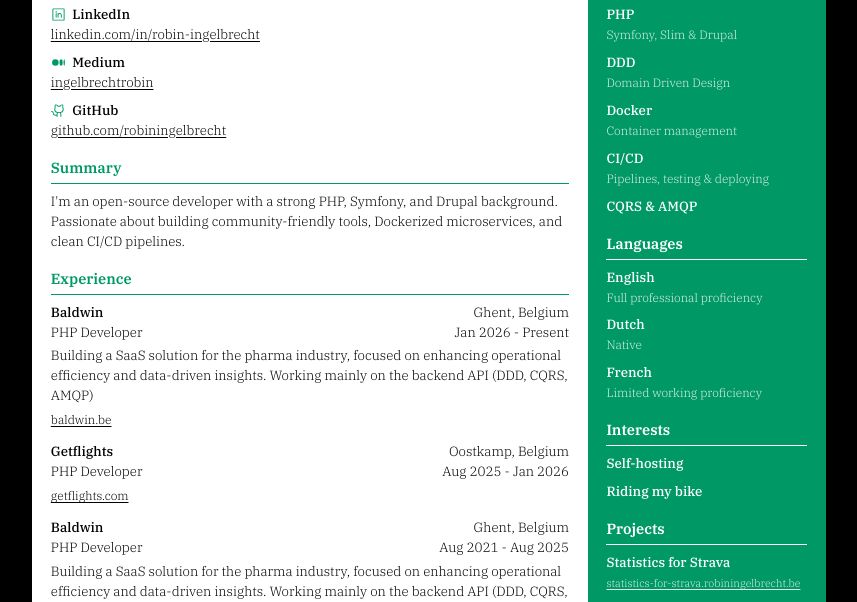
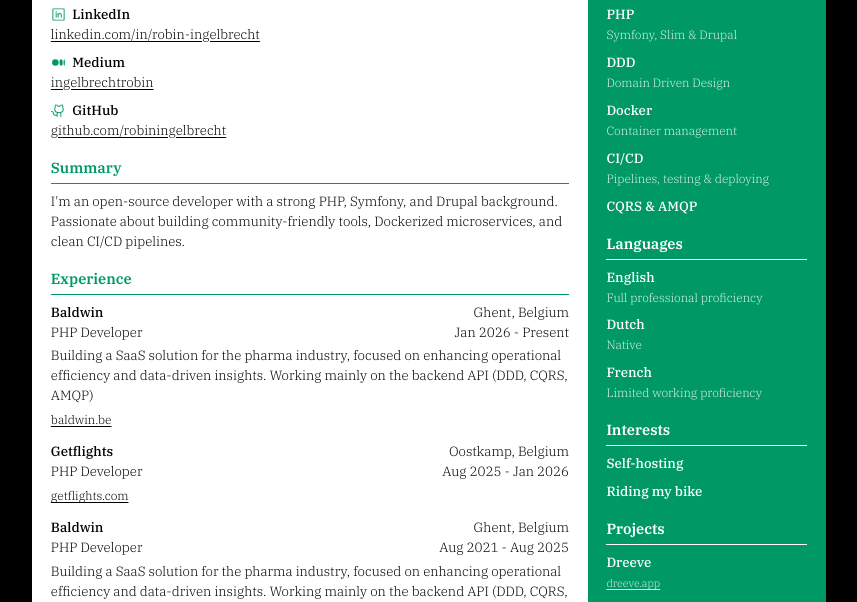
Before and after one commit to robiningelbrecht/resume, a website: page index.html in a window 1280 px wide. Shown: the part 185-787 px from the top of the page, without its empty margins (211-1068 px from the left). Drawn offline with Linux system fonts and the light colour scheme.

Commit message:
Update index.html

```diff
--- a/index.html
+++ b/index.html
@@ -312,8 +312,8 @@
         <section class="section mb-4">
           <h2 class="text-[11pt] font-semibold text-white border-b border-white pb-1 mb-2">Projects</h2>
           <div class="mb-3">
-            <div class="font-medium">Statistics for Strava</div>
-            <a href="https://statistics-for-strava.robiningelbrecht.be/" target="_blank" class="text-[8pt] opacity-85 ">statistics-for-strava.robiningelbrecht.be</a>
+            <div class="font-medium">Dreeve</div>
+            <a href="https://dreeve.app/" target="_blank" class="text-[8pt] opacity-85 ">dreeve.app</a>
           </div>
           <div class="mb-3">
             <div class="font-medium">WCA Public API</div>
```
